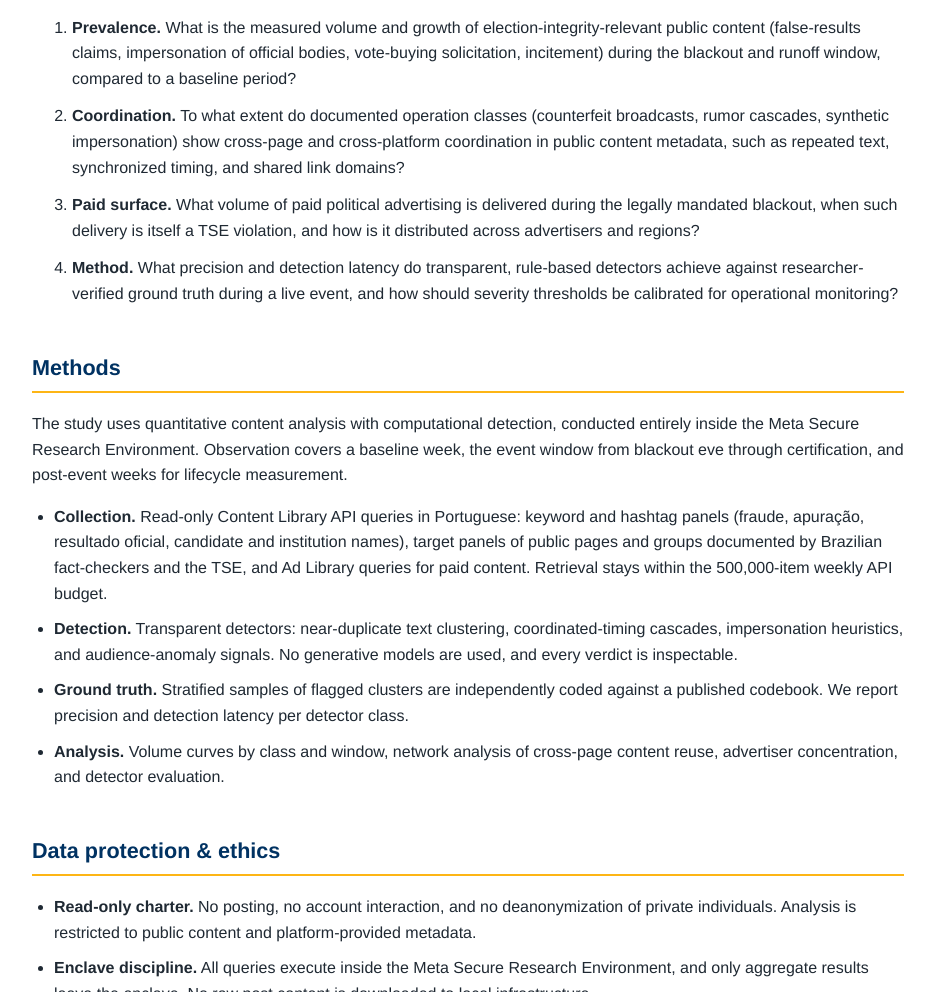
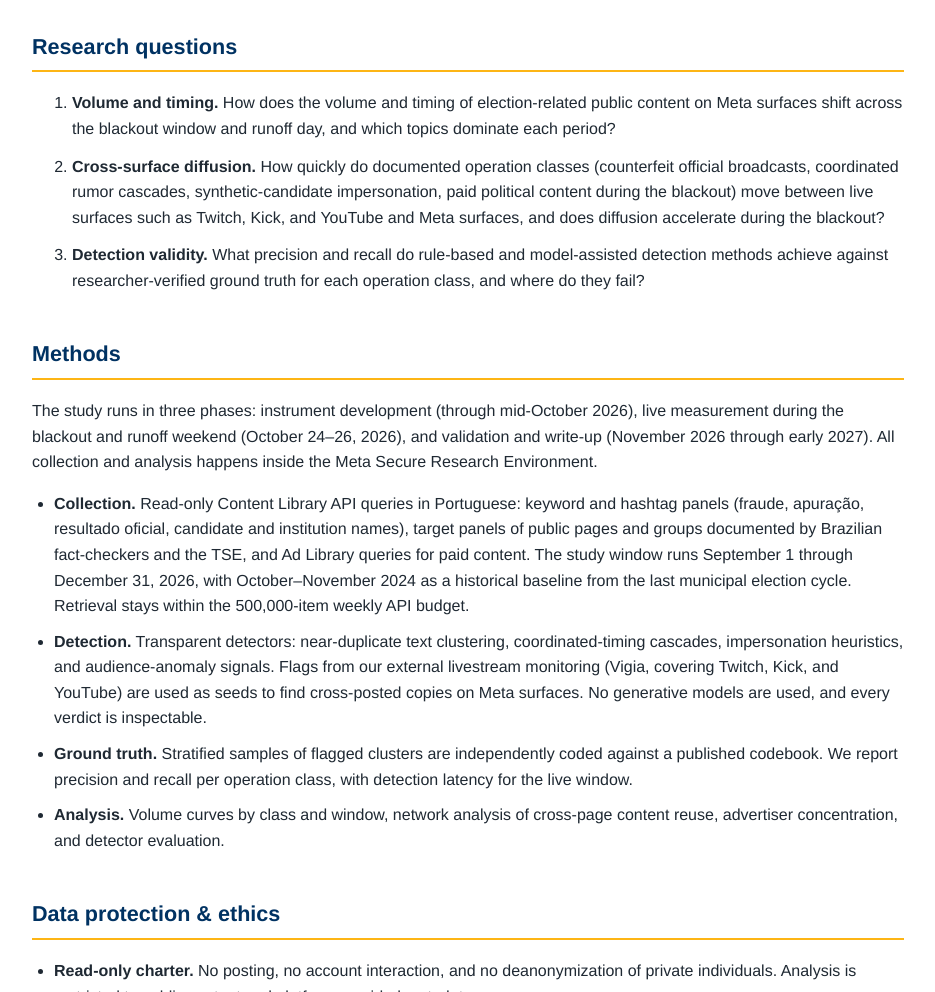
Before and after one commit to ehovagim/electoral-integrity-monitoring, a website built with Vite: page index.html in a window 1280 px wide. Shown: the part 1136-2128 px from the top of the page, without its empty margins (172-1107 px from the left). Built offline with nearby package versions, Linux system fonts and the light colour scheme.

Commit message:
Sync site copy with finalized application document

```diff
--- a/index.html
+++ b/index.html
@@ -6,6 +6,7 @@
     <title>Electoral Information Integrity Monitoring | UC Berkeley Research</title>
     <meta name="description"
       content="A defensive detection research program monitoring coordinated information operations during the 2026 Brazilian general election runoff. University of California, Berkeley." />
+    <link rel="canonical" href="https://oam.berkeley.help/" />
     <script type="module" src="/src/main.js"></script>
   </head>
   <body>
@@ -48,7 +49,7 @@
           Meta Secure Research Environment.
         </p>
         <div class="hero-facts">
-          <div><strong>Window</strong><span>Oct 20 – Nov 10, 2026</span></div>
+          <div><strong>Window</strong><span>Study: Sept 1 – Dec 31, 2026; live: Oct 24–26</span></div>
           <div><strong>Surfaces</strong><span>Public FB Pages &amp; Groups, Instagram, Ad Library</span></div>
           <div><strong>Posture</strong><span>Read-only, defensive, aggregate-only exports</span></div>
         </div>
@@ -81,45 +82,47 @@
       <section id="questions">
         <h2>Research questions</h2>
         <ol class="rq">
-          <li><strong>Prevalence.</strong> What is the measured volume and growth of
-            election-integrity-relevant public content (false-results claims, impersonation
-            of official bodies, vote-buying solicitation, incitement) during the blackout
-            and runoff window, compared to a baseline period?</li>
-          <li><strong>Coordination.</strong> To what extent do documented operation classes
-            (counterfeit broadcasts, rumor cascades, synthetic impersonation) show
-            cross-page and cross-platform coordination in public content metadata, such as
-            repeated text, synchronized timing, and shared link domains?</li>
-          <li><strong>Paid surface.</strong> What volume of paid political advertising is
-            delivered during the legally mandated blackout, when such delivery is itself a
-            TSE violation, and how is it distributed across advertisers and regions?</li>
-          <li><strong>Method.</strong> What precision and detection latency do transparent,
-            rule-based detectors achieve against researcher-verified ground truth during a
-            live event, and how should severity thresholds be calibrated for operational
-            monitoring?</li>
+          <li><strong>Volume and timing.</strong> How does the volume and timing of
+            election-related public content on Meta surfaces shift across the blackout
+            window and runoff day, and which topics dominate each period?</li>
+          <li><strong>Cross-surface diffusion.</strong> How quickly do documented
+            operation classes (counterfeit official broadcasts, coordinated rumor
+            cascades, synthetic-candidate impersonation, paid political content during
+            the blackout) move between live surfaces such as Twitch, Kick, and YouTube
+            and Meta surfaces, and does diffusion accelerate during the blackout?</li>
+          <li><strong>Detection validity.</strong> What precision and recall do
+            rule-based and model-assisted detection methods achieve against
+            researcher-verified ground truth for each operation class, and where do
+            they fail?</li>
         </ol>
       </section>
 
       <section id="methods">
         <h2>Methods</h2>
         <p>
-          The study uses quantitative content analysis with computational detection,
-          conducted entirely inside the Meta Secure Research Environment. Observation
-          covers a baseline week, the event window from blackout eve through
-          certification, and post-event weeks for lifecycle measurement.
+          The study runs in three phases: instrument development (through
+          mid-October 2026), live measurement during the blackout and runoff
+          weekend (October 24–26, 2026), and validation and write-up (November
+          2026 through early 2027). All collection and analysis happens inside
+          the Meta Secure Research Environment.
         </p>
         <ul>
           <li><strong>Collection.</strong> Read-only Content Library API queries in
             Portuguese: keyword and hashtag panels (fraude, apuração, resultado oficial,
             candidate and institution names), target panels of public pages and groups
             documented by Brazilian fact-checkers and the TSE, and Ad Library queries for
-            paid content. Retrieval stays within the 500,000-item weekly API budget.</li>
+            paid content. The study window runs September 1 through December 31, 2026,
+            with October–November 2024 as a historical baseline from the last municipal
+            election cycle. Retrieval stays within the 500,000-item weekly API budget.</li>
           <li><strong>Detection.</strong> Transparent detectors: near-duplicate text
             clustering, coordinated-timing cascades, impersonation heuristics, and
-            audience-anomaly signals. No generative models are used, and every verdict is
-            inspectable.</li>
+            audience-anomaly signals. Flags from our external livestream monitoring
+            (Vigia, covering Twitch, Kick, and YouTube) are used as seeds to find
+            cross-posted copies on Meta surfaces. No generative models are used, and
+            every verdict is inspectable.</li>
           <li><strong>Ground truth.</strong> Stratified samples of flagged clusters are
             independently coded against a published codebook. We report precision and
-            detection latency per detector class.</li>
+            recall per operation class, with detection latency for the live window.</li>
           <li><strong>Analysis.</strong> Volume curves by class and window, network
             analysis of cross-page content reuse, advertiser concentration, and detector
             evaluation.</li>
```
